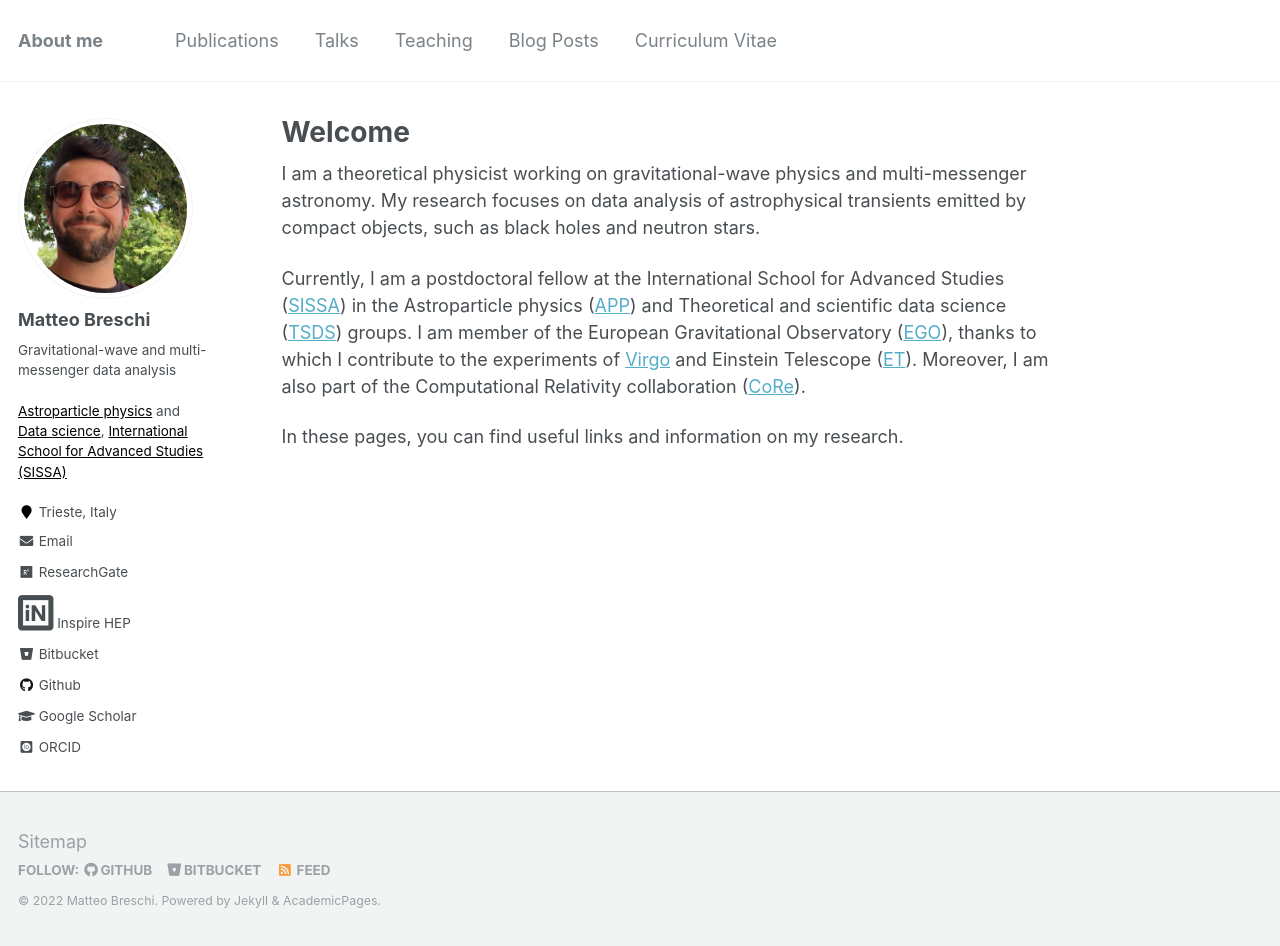
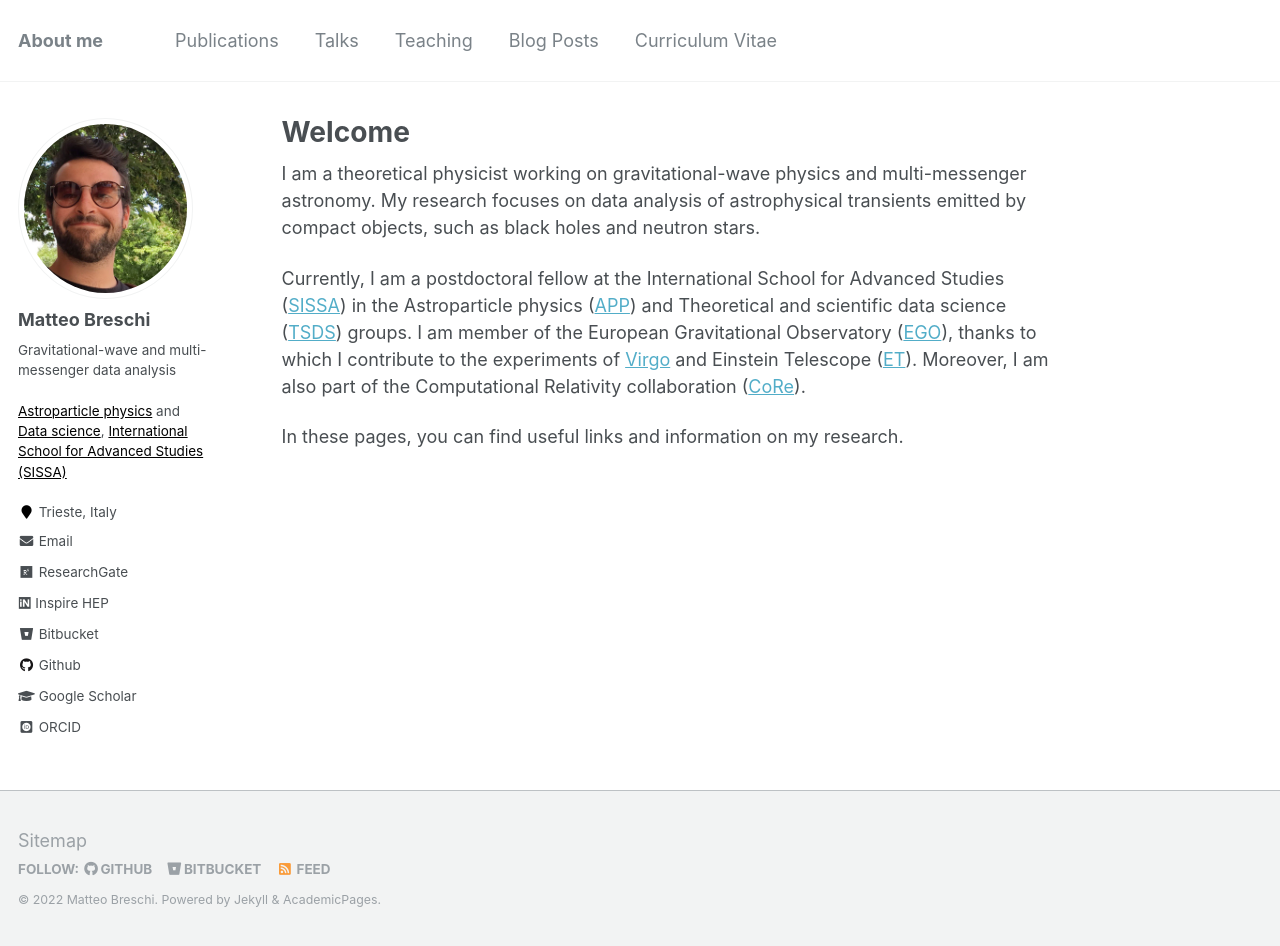
Before and after one commit to matteobreschi/matteobreschi.github.io, a Jekyll site: the page built from _pages/about.md, in a window 1280 px wide and 946 px high. Built offline with Jekyll 4.4.1, drawn with Linux system fonts in a browser that asks for light colours; some web fonts are replaced.

Commit message:
fix icon

```diff
--- a/_includes/author-profile.html
+++ b/_includes/author-profile.html
@@ -53,7 +53,7 @@
         <li><a href="https://www.linkedin.com/in/{{ author.linkedin }}"><i class="fab fa-fw fa-linkedin" aria-hidden="true"></i> LinkedIn</a></li>
       {% endif %}
       {% if author.inspire %}
-        <li><a href="{{ author.inspire }}"><i class="ai ai-inspire-square ai-3x" aria-hidden="true"></i> Inspire HEP</a></li>
+        <li><a href="{{ author.inspire }}"><i class="ai ai-inspire ai-1x" aria-hidden="true"></i> Inspire HEP</a></li>
       {% endif %}
       {% if author.xing %}
         <li><a href="https://www.xing.com/profile/{{ author.xing }}"><i class="fab fa-fw fa-xing-square" aria-hidden="true"></i> XING</a></li>
```
